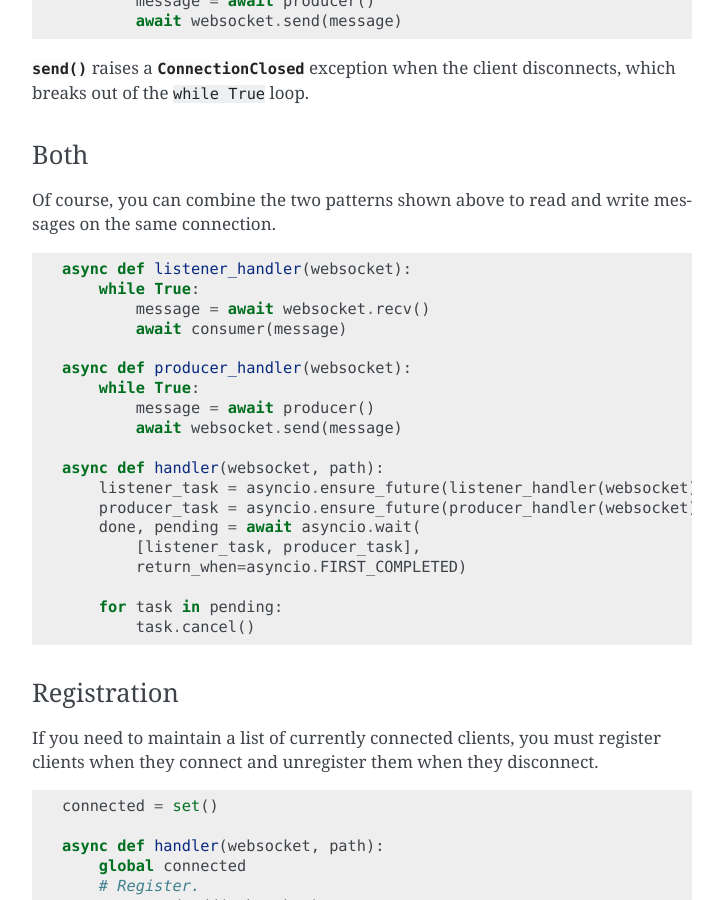
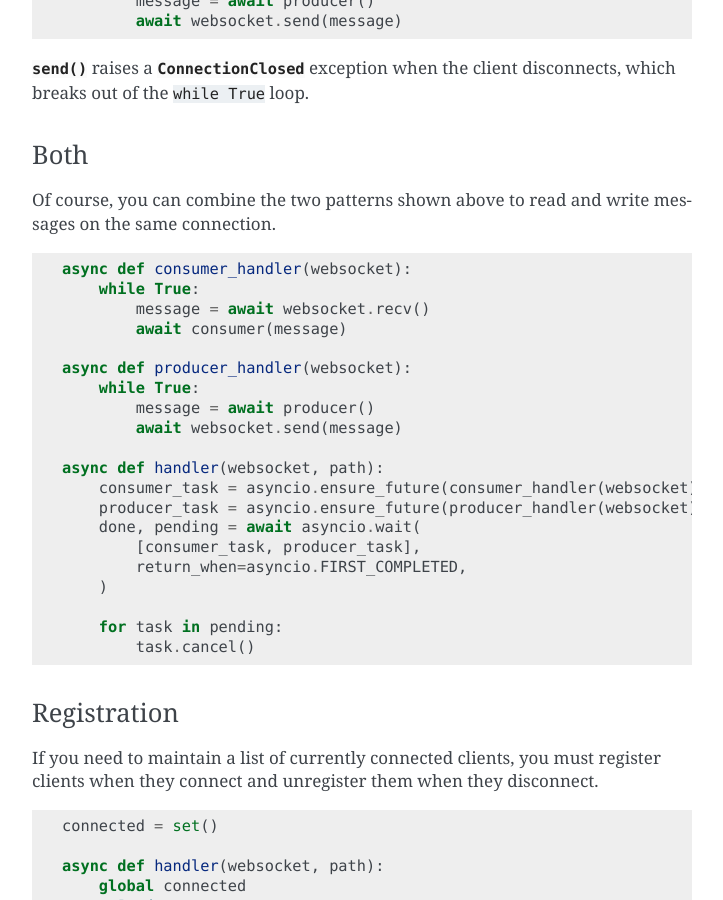
Before and after one commit to python-websockets/websockets, a Sphinx documentation site: the page built from docs/intro.rst, in a window 1280 px wide and 900 px high, scrolled down 2022 px. Shown: the whole window, without its empty margins (388-1111 px from the left). Built offline with Sphinx 7.4.7, drawn with Linux system fonts in a browser that asks for light colours.

Commit message:
Minor tweaks.

```diff
--- a/docs/intro.rst
+++ b/docs/intro.rst
@@ -90,7 +90,7 @@ messages on the same connection.
 
 ::
 
-    async def listener_handler(websocket):
+    async def consumer_handler(websocket):
         while True:
             message = await websocket.recv()
             await consumer(message)
@@ -101,11 +101,12 @@ messages on the same connection.
             await websocket.send(message)
 
     async def handler(websocket, path):
-        listener_task = asyncio.ensure_future(listener_handler(websocket))
+        consumer_task = asyncio.ensure_future(consumer_handler(websocket))
         producer_task = asyncio.ensure_future(producer_handler(websocket))
         done, pending = await asyncio.wait(
-            [listener_task, producer_task],
-            return_when=asyncio.FIRST_COMPLETED)
+            [consumer_task, producer_task],
+            return_when=asyncio.FIRST_COMPLETED,
+        )
 
         for task in pending:
             task.cancel()
```
